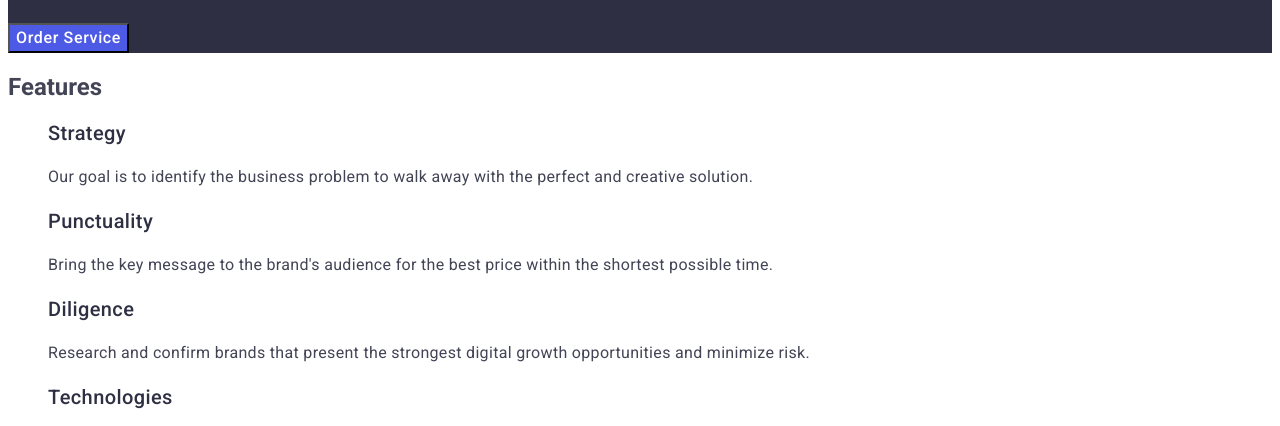
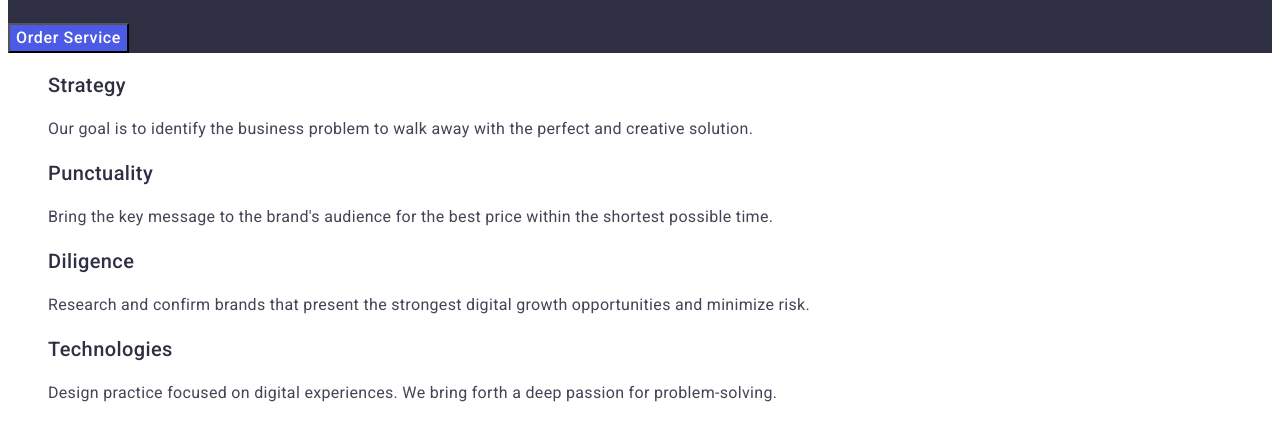
Before and after one commit to aleksandrgarachun/goit-markup-hw-03, a plain HTML site: page index.html in a window 1280 px wide. Shown: the part 371-797 px from the top of the page. Drawn offline with Linux system fonts and the light colour scheme.

Commit message:
added visually-hiden

```diff
--- a/css/styles.css
+++ b/css/styles.css
@@ -1,5 +1,19 @@
 :root {
     --color-paragraph-footer: #F4F4FD;
+}
+/*section2*/
+.visually-hiden {
+    position: absolute;
+    width: 1px;
+    height: 1px;
+    margin: -1px;
+    border: 0;
+    padding: 0;
+
+    white-space: nowrap;
+    clip-path: inset(100%);
+    clip: rect(0 0 0 0);
+    overflow: hidden;
 }
 ul {
     list-style: none;
--- a/index.html
+++ b/index.html
@@ -51,7 +51,7 @@
       </section>
       <!--description 2-->
       <section>
-        <h2>Features</h2>
+        <h2 class="visually-hiden">Features</h2>
         <ul>
           <li>
             <h3 class="title-desc">Strategy</h3>
```
